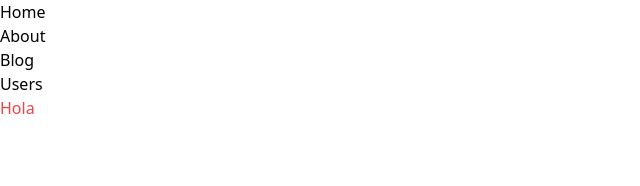
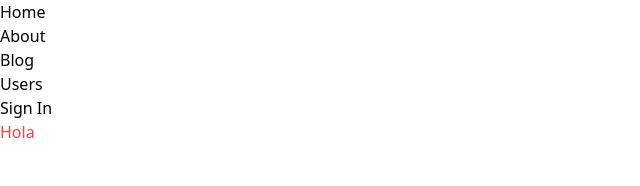
Before and after one commit to frodri13/fabiospace, a Next.js app: page / in a window 1280 px wide. Shown: the top 186 px of the page, without its empty margins (0-640 px from the left). Built offline with nearby package versions, Linux system fonts and the light colour scheme; no server answers.

Commit message:
signInButton added to NavMenu component

```diff
--- a/components/NavMenu.tsx
+++ b/components/NavMenu.tsx
@@ -1,4 +1,5 @@
 import Link from "next/link";
+import { SignInButton } from "./Buttons";
 
 const NavMenu = () => {
     return(
@@ -8,15 +9,14 @@ const NavMenu = () => {
                 <li>
                     <Link href={'/about'}>About</Link>
                 </li>
-            </ul>
-            <ul>
                 <li>
                     <Link href={'/blog'}>Blog</Link>
                 </li>
-            </ul>
-            <ul>
                 <li>
                     <Link href={'/users'}>Users</Link>
+                </li>
+                <li>
+                    <SignInButton />
                 </li>
             </ul>
         </nav>
```
